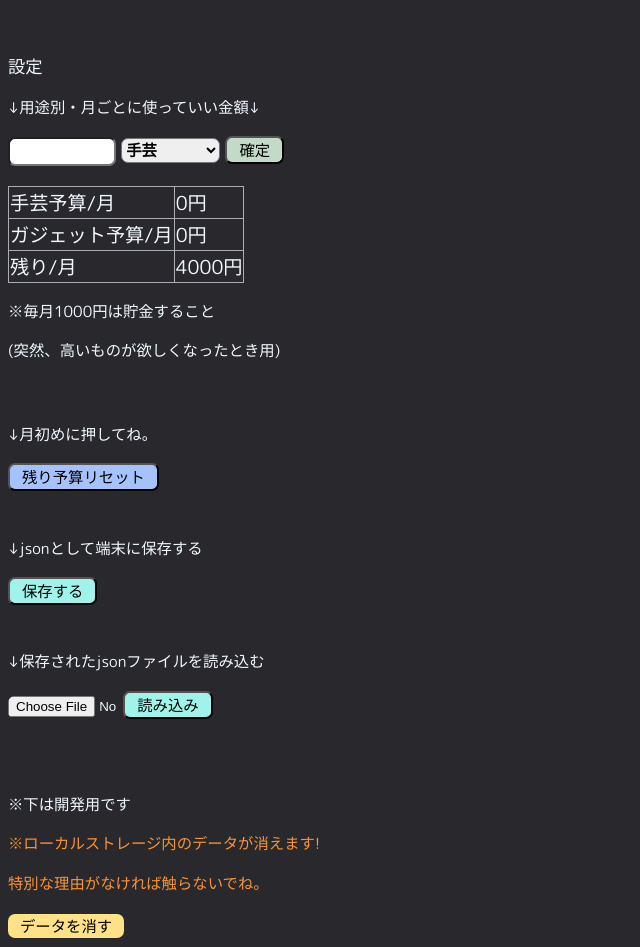
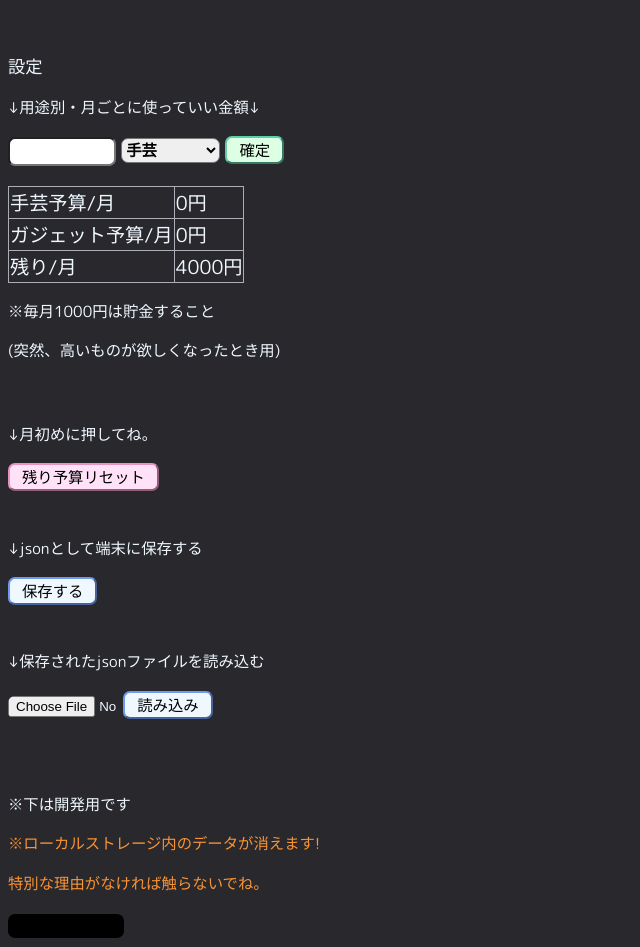
Before and after one commit to Gakuwarizann/okodukai-manager, a plain HTML site: page index.html in a window 1280 px wide. Shown: the part 580-1527 px from the top of the page, without its empty margins (0-640 px from the left). Drawn offline with Linux system fonts and the light colour scheme.

Commit message:
update for testing

```diff
--- a/style.css
+++ b/style.css
@@ -25,12 +25,13 @@ p{
 }
 
 button{
-    background-color: rgb(159, 243, 234);
+    background-color: aliceblue;
     padding: 0px 12px 0px 12px;
     /* paddingは、要素の広さをあらわし、
     上 右 下 左 の順で書く */
     border-radius: 7px;
 
+    border-color: #6e99ef;
 
     font-family: "M PLUS Rounded 1c", sans-serif;
     font-weight: 400;
@@ -39,7 +40,7 @@ button{
 }
 
 button:active{
-    background-color: #7fa09e;
+    background-color:gray;
 }
 
 select{
@@ -50,8 +51,9 @@ select{
 }
 
 .miniButton{
-    background-color: #C2DAC7;
+    background-color: #ddffe4;
     padding: 0px 12px 0px 12px;
+    border-color: #5dcea7;
 }
 
 .miniButton:active{
@@ -59,11 +61,12 @@ select{
 }
 
 .blueButton{
-    background-color: #a6c2fc;
+    background-color: #ffe1f8;
+    border-color: #e892bd;
 }
 
 .blueButton:active{
-    background-color: #969fb4;
+    background-color: #c595af;
 }
 
 
@@ -72,12 +75,13 @@ select{
 }
 
 .dangerButton{
-    background-color: #ffe187;
+    background-color: #000000;
+    border-color: #e97676;
     border: 0px;
 }
 
 .dangerButton:active{
-    background-color: #cfab8a;
+    background-color: #545151;
 }
 
 input{
```
